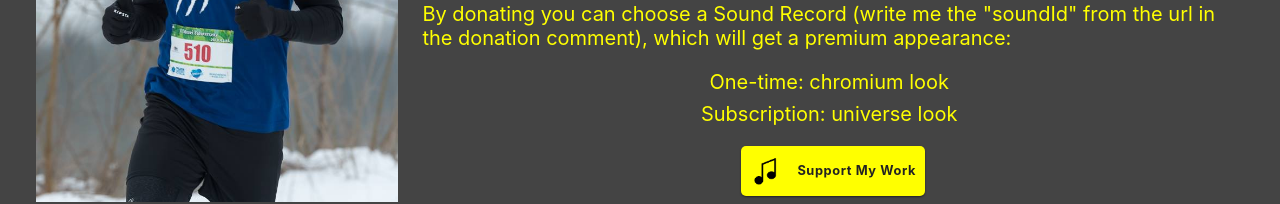
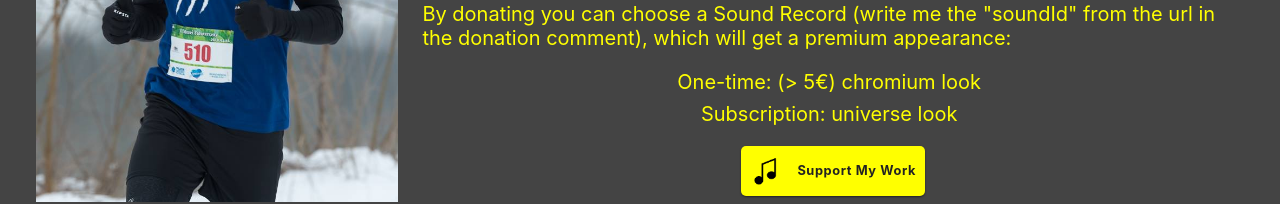
Before and after one commit to DavidJenei94/warpaint-sound, a React (Create React App) app in the folder frontend/: page /about in a window 1280 px wide. Shown: the part 480-684 px from the top of the page. Built offline with nearby package versions, Linux system fonts and the light colour scheme; what chartjs-plugin-datalabels would draw is missing.

Commit message:
Edit donation page and premium assets

```diff
--- a/frontend/src/components/About/About.tsx
+++ b/frontend/src/components/About/About.tsx
@@ -72,15 +72,13 @@ const About = () => {
             <div className={styles.donation}>
               <ul>
                 <li>
-                  One-time:{' '}
                   <span onClick={() => showPremiumLook('chromium')}>
-                    chromium look
+                    {`One-time: (> 5€) chromium look`}
                   </span>
                 </li>
                 <li>
-                  Subscription:{' '}
                   <span onClick={() => showPremiumLook('universe')}>
-                    universe look
+                    Subscription: universe look
                   </span>
                 </li>
               </ul>
--- a/frontend/src/components/Map/Panels/Donation.tsx
+++ b/frontend/src/components/Map/Panels/Donation.tsx
@@ -44,7 +44,7 @@ const Donation = () => {
               showPremiumLook('chromium');
             }}
           >
-            One-time: chromium look
+            {`One-time (> 5€): chromium look`}
           </li>
           <li
             onClick={() => {
```
Also changed, not shown: frontend/src/assets/premium-assets/chromium-icon.png, frontend/src/assets/premium-assets/universe-icon.png.
